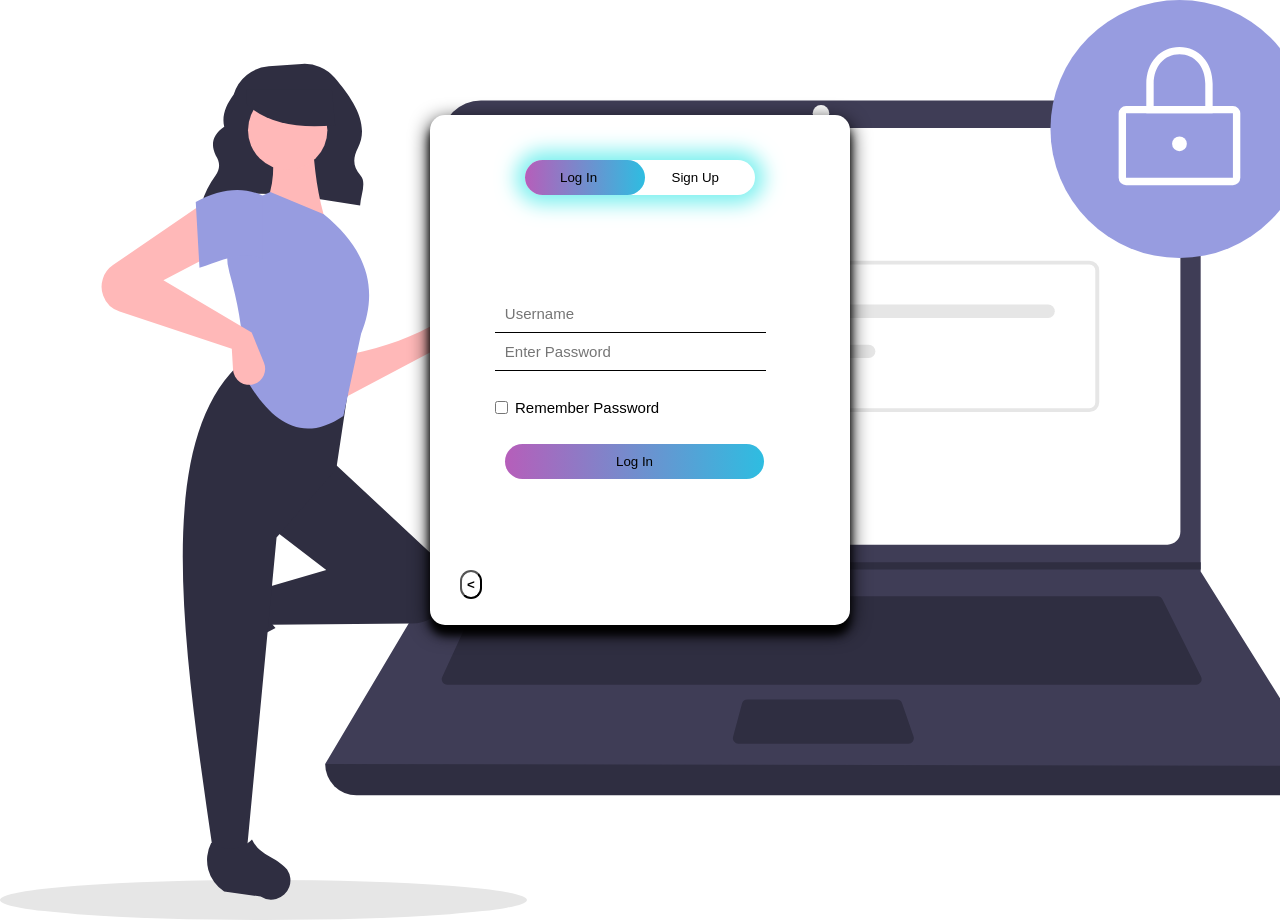
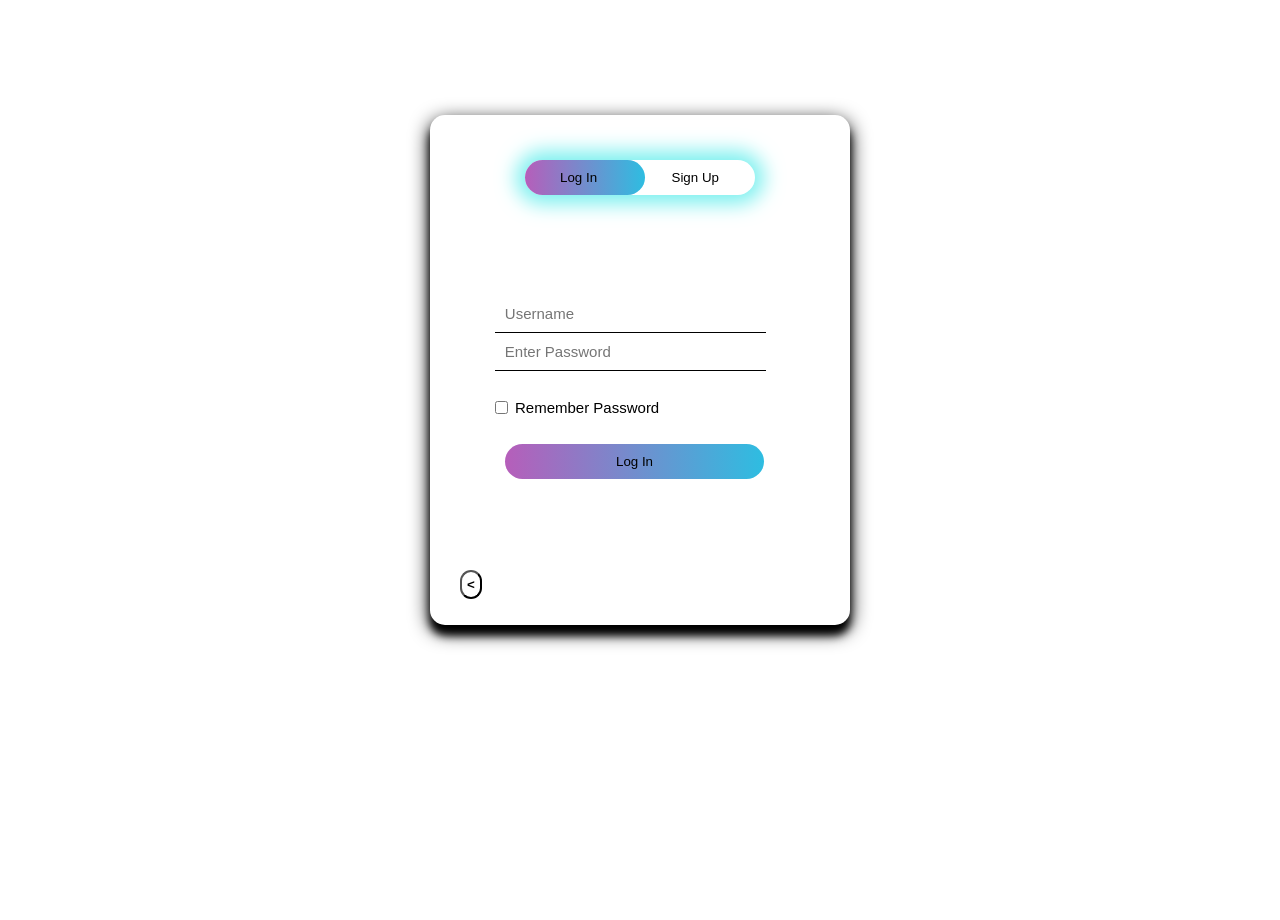
Before and after one commit to Danish-Sk/my-firstrepo, a plain HTML site: page index_0.html in a window 1280 px wide. Drawn offline with Linux system fonts and the light colour scheme.

Commit message:
background image removed

```diff
--- a/style_1.css
+++ b/style_1.css
@@ -7,8 +7,8 @@
 
 	height:115%;
 	width:100%;
-	background-image: linear-gradient(rgba(0,0,0,0),rgba(0,0,0,0)), url("backimg.svg");
-	background-size: cover;
+	/*background-image: linear-gradient(rgba(0,0,0,0),rgba(0,0,0,0)), url("backimg.svg");
+	background-size: cover;*/
 	position: absolute;
 
 }
```
